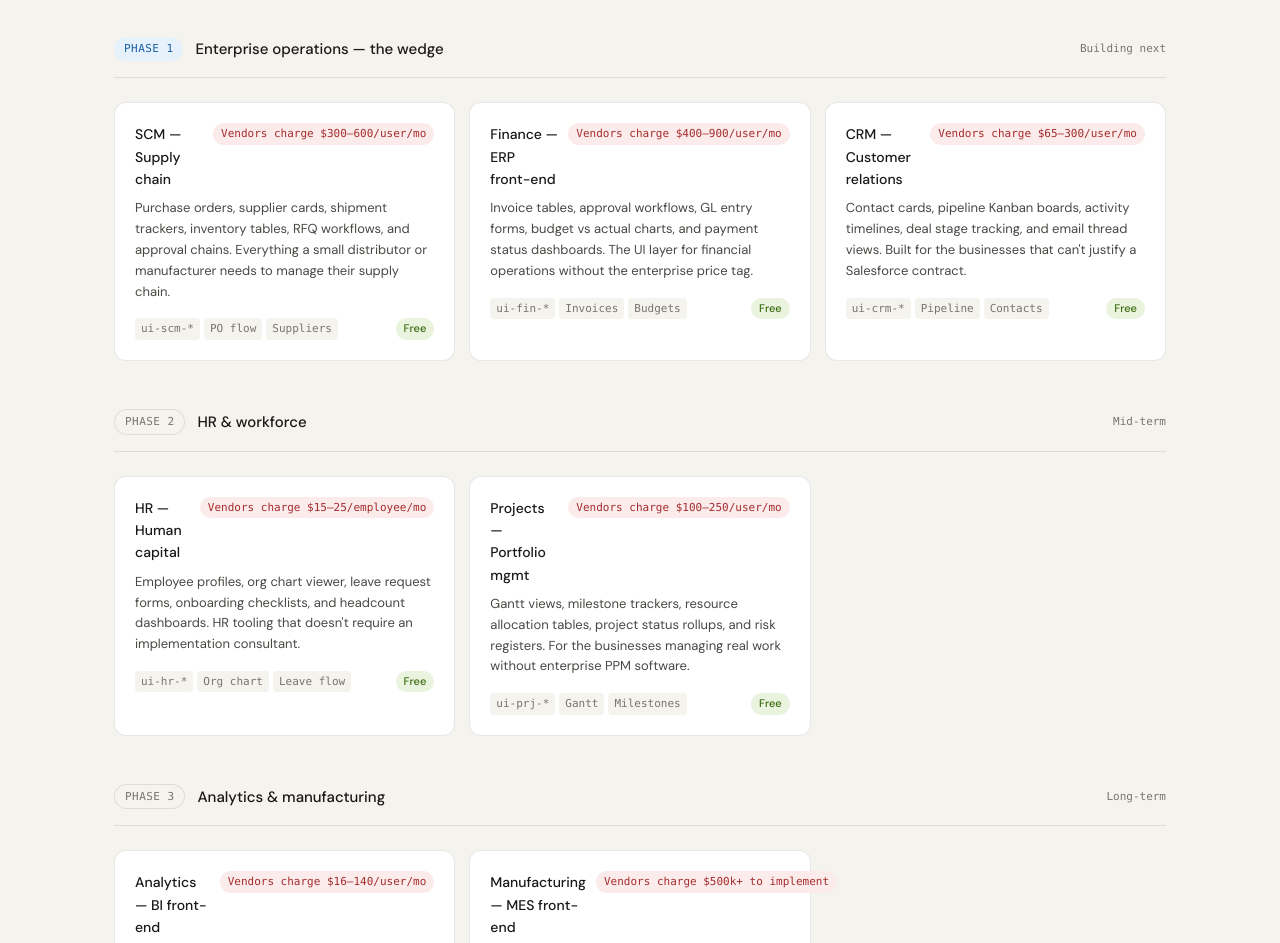
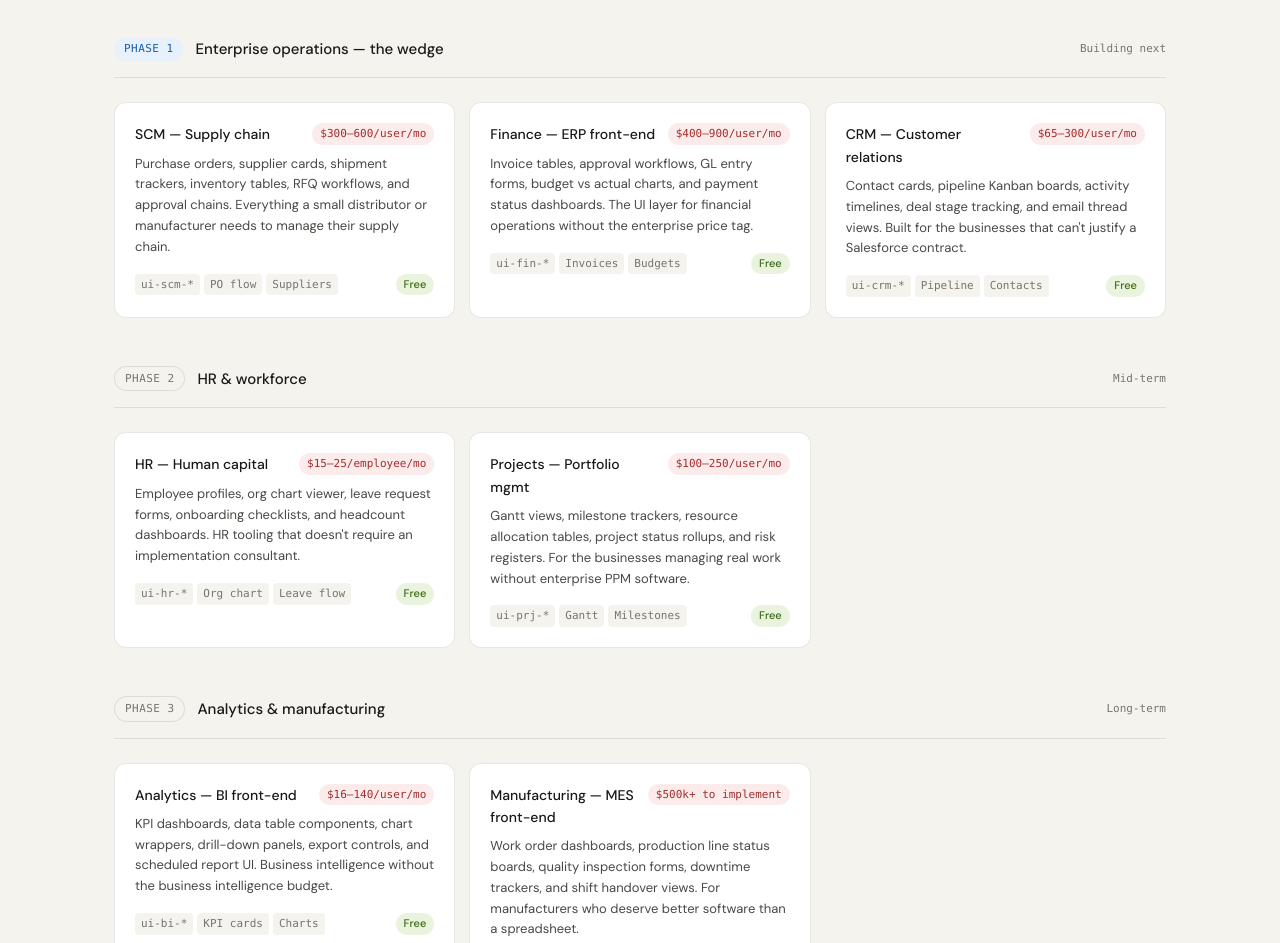
Before and after one commit to jlogan839-forge/forge-ui, a plain HTML site: page modules.html in a window 1280 px wide. Shown: the part 1380-2323 px from the top of the page. Drawn offline with Linux system fonts and the light colour scheme.

Commit message:
Update modules.html

```diff
--- a/modules.html
+++ b/modules.html
@@ -433,7 +433,7 @@
             <div class="module-card">
               <div class="module-card-top">
                 <div class="module-name">SCM — Supply chain</div>
-                <span class="module-price">Vendors charge $300–600/user/mo</span>
+                <span class="module-price">$300–600/user/mo</span>
               </div>
               <div class="module-desc">
                 Purchase orders, supplier cards, shipment trackers, inventory tables,
@@ -453,7 +453,7 @@
             <div class="module-card">
               <div class="module-card-top">
                 <div class="module-name">Finance — ERP front-end</div>
-                <span class="module-price">Vendors charge $400–900/user/mo</span>
+                <span class="module-price">$400–900/user/mo</span>
               </div>
               <div class="module-desc">
                 Invoice tables, approval workflows, GL entry forms, budget vs actual
@@ -473,7 +473,7 @@
             <div class="module-card">
               <div class="module-card-top">
                 <div class="module-name">CRM — Customer relations</div>
-                <span class="module-price">Vendors charge $65–300/user/mo</span>
+                <span class="module-price">$65–300/user/mo</span>
               </div>
               <div class="module-desc">
                 Contact cards, pipeline Kanban boards, activity timelines,
@@ -505,7 +505,7 @@
             <div class="module-card">
               <div class="module-card-top">
                 <div class="module-name">HR — Human capital</div>
-                <span class="module-price">Vendors charge $15–25/employee/mo</span>
+                <span class="module-price">$15–25/employee/mo</span>
               </div>
               <div class="module-desc">
                 Employee profiles, org chart viewer, leave request forms,
@@ -525,7 +525,7 @@
             <div class="module-card">
               <div class="module-card-top">
                 <div class="module-name">Projects — Portfolio mgmt</div>
-                <span class="module-price">Vendors charge $100–250/user/mo</span>
+                <span class="module-price">$100–250/user/mo</span>
               </div>
               <div class="module-desc">
                 Gantt views, milestone trackers, resource allocation tables,
@@ -557,7 +557,7 @@
             <div class="module-card">
               <div class="module-card-top">
                 <div class="module-name">Analytics — BI front-end</div>
-                <span class="module-price">Vendors charge $16–140/user/mo</span>
+                <span class="module-price">$16–140/user/mo</span>
               </div>
               <div class="module-desc">
                 KPI dashboards, data table components, chart wrappers,
@@ -577,7 +577,7 @@
             <div class="module-card">
               <div class="module-card-top">
                 <div class="module-name">Manufacturing — MES front-end</div>
-                <span class="module-price">Vendors charge $500k+ to implement</span>
+                <span class="module-price">$500k+ to implement</span>
               </div>
               <div class="module-desc">
                 Work order dashboards, production line status boards, quality
```
